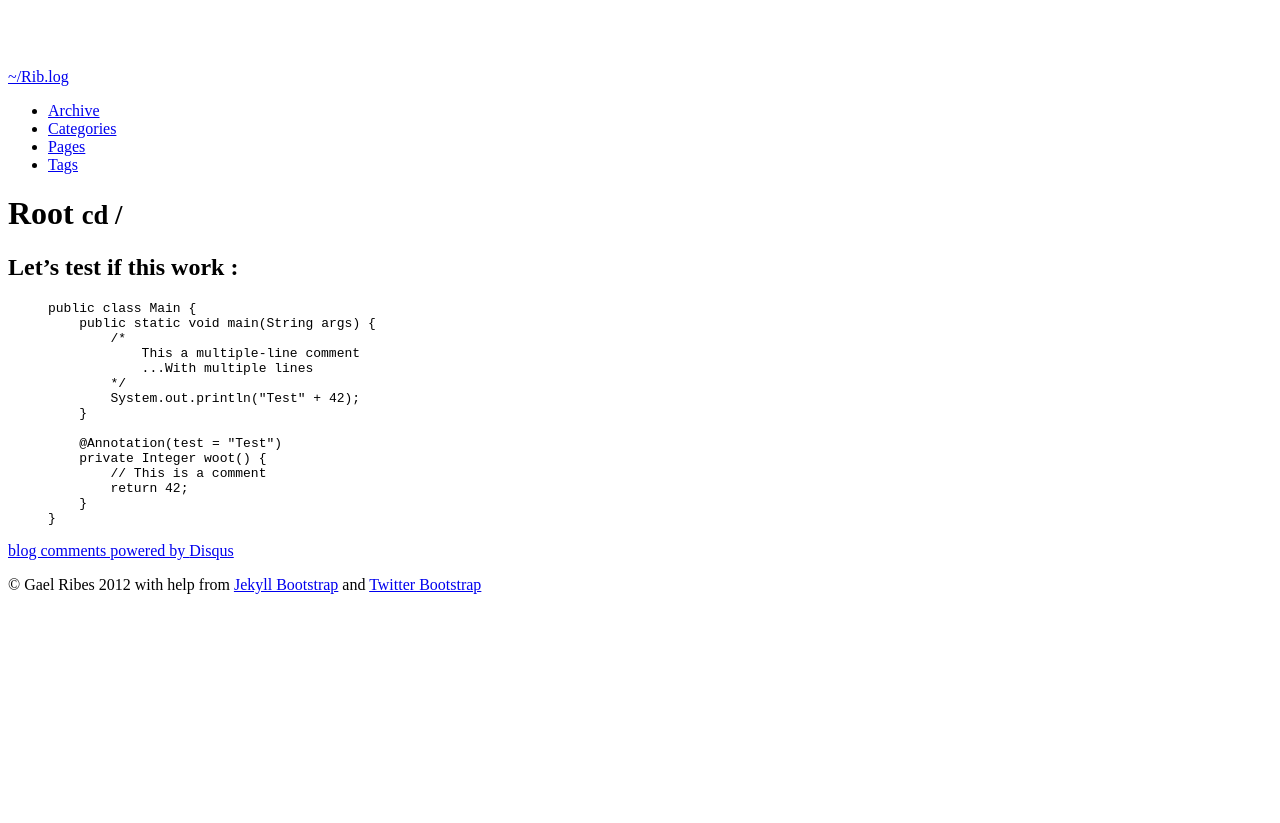
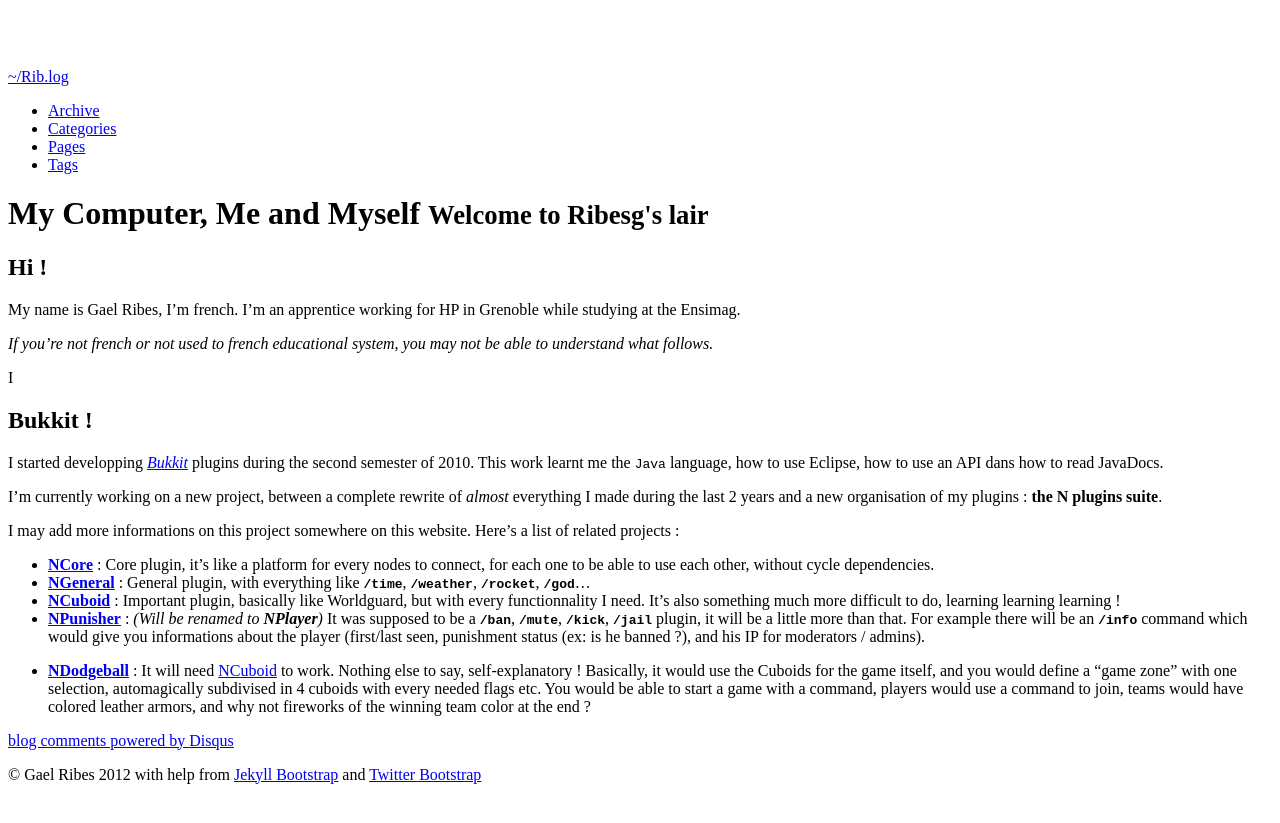
Before and after one commit to CeramicTitan/ribesg.github.com, a Jekyll site: the page built from index.md, in a window 1280 px wide. Shown: the top 823 px of the page. Built offline with Jekyll 4.4.1, drawn with Linux system fonts in a browser that asks for light colours; nearby versions of some CDN libraries; comment, search, counter and statistics services are not loaded.

Commit message:
Edited index

```diff
--- a/index.md
+++ b/index.md
@@ -1,28 +1,36 @@
 ---
 layout: page
-title: Root
-tagline: cd /
+title: My Computer, Me and Myself
+tagline: Welcome to Ribesg's lair
 ---
 {% include JB/setup %}
 
-## Let's test if this work :
+## Hi !
+My name is Gael Ribes, I'm french. I'm an apprentice working for HP in Grenoble while studying at the Ensimag.
 
-{% highlight java %}
-public class Main {
-    public static void main(String args) {
-        /*
-            This a multiple-line comment
-            ...With multiple lines
-        */
-        System.out.println("Test" + 42);
-    }
+_If you're not french or not used to french educational system, you may not be able to understand what follows._
 
-    @Annotation(test = "Test")
-    private Integer woot() {
-        // This is a comment
-        return 42;
-    }
-}
-{% endhighlight %}
+I
+
+## Bukkit !
+I started developping _[Bukkit][]_ plugins during the second semester of 2010. This work learnt me the `Java` language, how to use Eclipse, how to use an API dans how to read JavaDocs.
+
+I'm currently working on a new project, between a complete rewrite of _almost_ everything I made during the last 2 years and a new organisation of my plugins : **the N plugins suite**.
+
+I may add more informations on this project somewhere on this website. Here's a list of related projects :
+* **[NCore][]** : Core plugin, it's like a platform for every nodes to connect, for each one to be able to use each other, without cycle dependencies.
+* **[NGeneral][]** : General plugin, with everything like **`/time`**, **`/weather`**, **`/rocket`**, **`/god`**...
+* **[NCuboid][]** : Important plugin, basically like Worldguard, but with every functionnality I need. It's also something much more difficult to do, learning learning learning !
+* **[NPunisher][]** : _(Will be renamed to **NPlayer**)_ It was supposed to be a **`/ban`**, **`/mute`**, **`/kick`**, **`/jail`** plugin, it will be a little more than that. For example there will be an **`/info`** command which would give you informations about the player (first/last seen, punishment status (ex: is he banned ?), and his IP for moderators / admins).
+* **[NDodgeball][]** : It will need [NCuboid][] to work. Nothing else to say, self-explanatory ! Basically, it would use the Cuboids for the game itself, and you would define a "game zone" with one selection, automagically subdivised in 4 cuboids with every needed flags etc. You would be able to start a game with a command, players would use a command to join, teams would have colored leather armors, and why not fireworks of the winning team color at the end ?
+
 
 {% include JB/comments %}
+
+<!--- Under this lines are links defined --->
+[Bukkit]: http://bukkit.org "Bukkit Forums"
+[NCore]: https://github.com/Ribesg/NCore "NCore plugin repository"
+[NGeneral]: https://github.com/Ribesg/NGeneral "NGeneral plugin repository"
+[NCuboid]: https://github.com/Ribesg/NCuboid "NCuboid plugin repository"
+[NPunisher]: https://github.com/Ribesg/NPunisher "NPunisher plugin repository"
+[NDodgeball]: https://github.com/Ribesg/NDodgeball "NDodgeball plugin repository"
```
